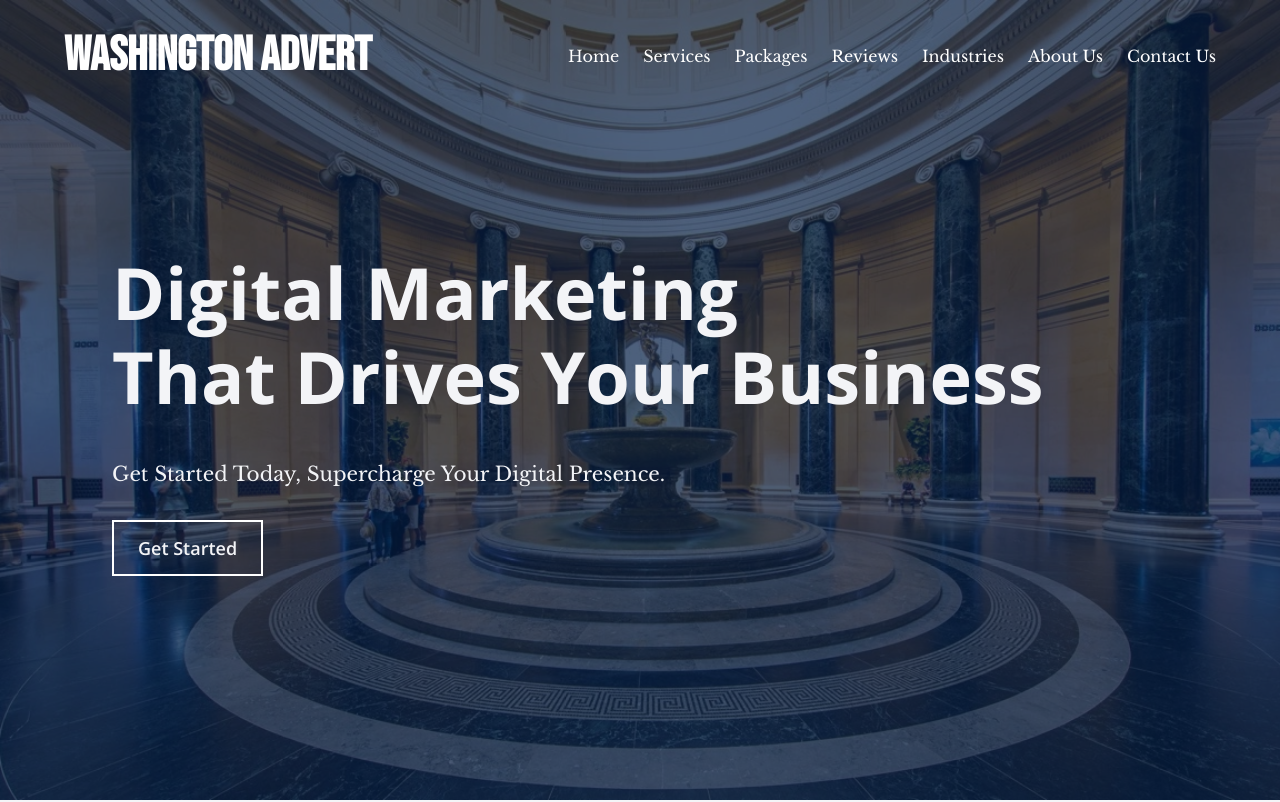
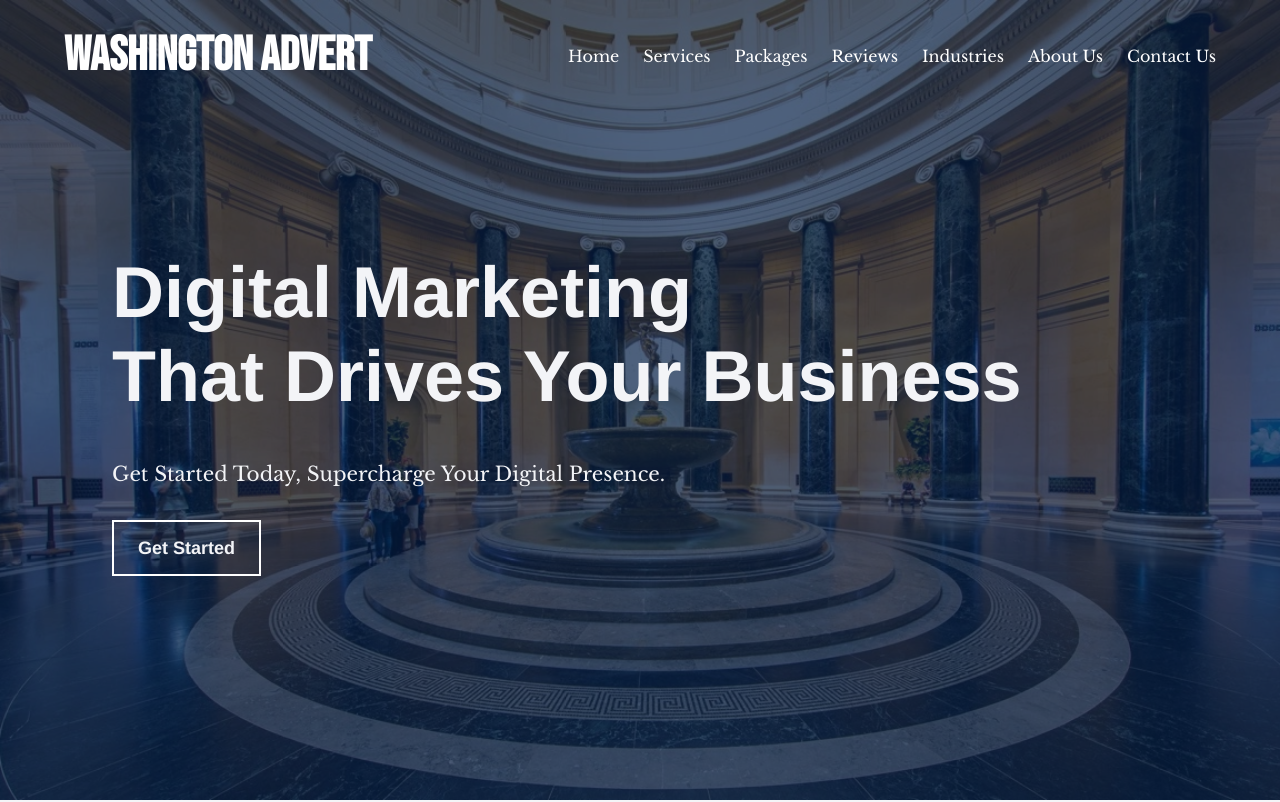
Before and after one commit to kumarayushkumar/washington-advert, a React (Vite) app: page / in a window 1280 px wide. Shown: the top 802 px of the page. Built offline with nearby package versions, Linux system fonts and the light colour scheme.

Commit message:
refactor: Replace 'Open Sans' with 'Helvetica' for improved typography consistency

```diff
--- a/src/index.css
+++ b/src/index.css
@@ -80,9 +80,9 @@
 
 @layer base {
   @font-face {
-    font-family: 'Open Sans';
+    font-family: 'Helvetica';
     font-display: swap;
-    src: url('/assets/fonts/OpenSans-VariableFont_wdth-wght.ttf');
+    src: url('/assets/fonts/Helvetica.woff');
   }
 
   @font-face {
@@ -110,7 +110,7 @@
   }
   body {
     @apply bg-whiteout text-foreground no-scrollbar;
-    font-family: 'Open sans', sans-serif;
+    font-family: 'Helvetica', sans-serif;
     font-display: swap;
     scrollbar-width: 0;
   }
```
Also changed, not shown: public/assets/fonts/Helvetica.woff (added), public/assets/fonts/OpenSans-VariableFont_wdth-wght.ttf (deleted).
